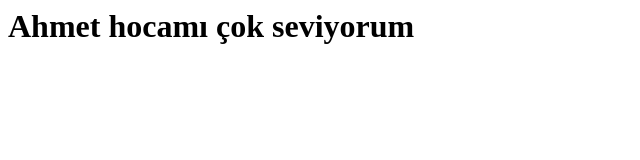
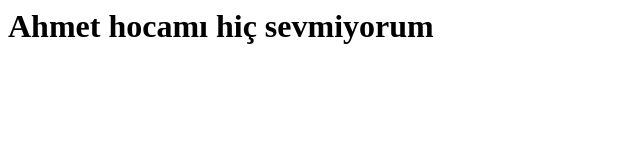
Before and after one commit to busrageezrrs/ahmed-hoca, a plain HTML site: page index.html in a window 1280 px wide. Shown: the whole page, without its empty margins (0-640 px from the left). Drawn offline with Linux system fonts and the light colour scheme.

Commit message:
Ahmet hocamı hiç sevmiyorum yazıldı

```diff
--- a/index.html
+++ b/index.html
@@ -1 +1 @@
-<h1>Ahmet hocamı çok seviyorum</h1>
+<h1>Ahmet hocamı hiç sevmiyorum</h1>
```
